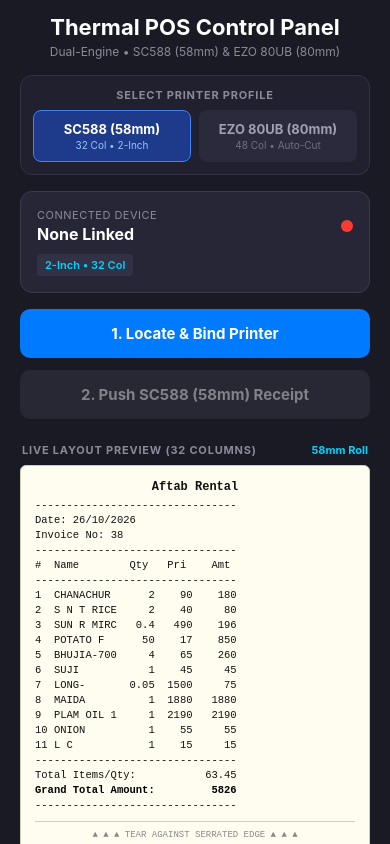
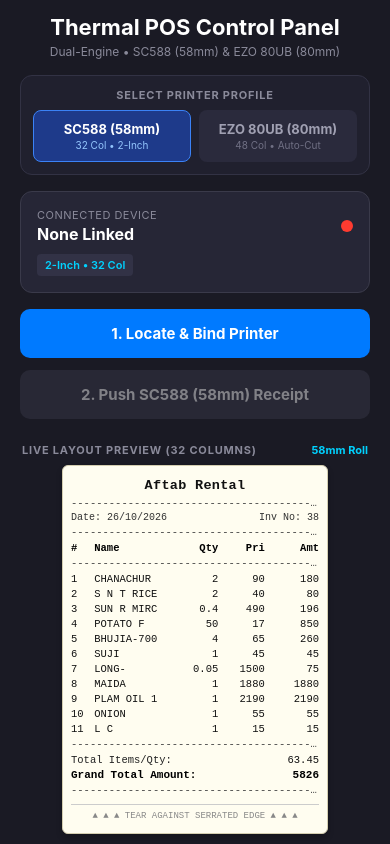
Before and after one commit to Engineer-BK/billing-mobile-app, a React Native app: screen / in a window 390 px wide. Built offline with nearby package versions, Linux system fonts and the light colour scheme.

Commit message:
second printer 80mm 2

```diff
--- a/App.tsx
+++ b/App.tsx
@@ -103,7 +103,7 @@ export const PRINTER_PROFILES: Record<PrinterProfileId, PrinterProfile> = {
       BluetoothEscposPrinter.ALIGN.LEFT,
       BluetoothEscposPrinter.ALIGN.RIGHT,
     ],
-    feedLines: '\n\n\n\n', // Feed paper past physical serrated tear teeth
+    feedLines: '\n\n\n', // Optimal feed past physical serrated tear teeth
   },
   EZO80: {
     id: 'EZO80',
@@ -129,9 +129,25 @@ export const PRINTER_PROFILES: Record<PrinterProfileId, PrinterProfile> = {
       BluetoothEscposPrinter.ALIGN.LEFT,
       BluetoothEscposPrinter.ALIGN.RIGHT,
     ],
-    feedLines: '\n\n', // Minimal feed before motorized blade cut
+    feedLines: '\n\n\n', // Optimal feed past motorized guillotine blade
   },
 };
+
+// Edge-to-edge clipped dashed receipt separator
+function DashedDivider(): React.JSX.Element {
+  return (
+    <View style={styles.dividerBox}>
+      <Text
+        allowFontScaling={false}
+        style={styles.dividerTxt}
+        numberOfLines={1}
+        ellipsizeMode="clip"
+      >
+        {'-'.repeat(80)}
+      </Text>
+    </View>
+  );
+}
 
 export default function App(): React.JSX.Element {
   const [selectedProfile, setSelectedProfile] = useState<PrinterProfileId>('SC588');
@@ -404,31 +420,6 @@ export default function App(): React.JSX.Element {
 
   const isEzo = selectedProfile === 'EZO80';
 
-  const previewHeaderText =
-    selectedProfile === 'SC588'
-      ? '#  Name        Qty   Pri    Amt'
-      : `${'#'.padEnd(4)}${'Item Description'.padEnd(20)}${'Qty'.padStart(6)}${'Price'.padStart(8)}${'Amount'.padStart(10)}`;
-
-  const formatItemRow = (it: (typeof SAMPLE_INVOICE.items)[0]) => {
-    if (selectedProfile === 'SC588') {
-      return `${it.sNo.padEnd(3)}${it.name.substring(0, 11).padEnd(11)}${it.qty.padStart(5)}${it.price.padStart(6)}${it.amt.padStart(7)}`;
-    }
-    return `${it.sNo.padEnd(4)}${it.name.substring(0, 20).padEnd(20)}${it.qty.padStart(6)}${it.price.padStart(8)}${it.amt.padStart(10)}`;
-  };
-
-  const previewTotalQtyText =
-    selectedProfile === 'SC588'
-      ? `${'Total Items/Qty:'.padEnd(20)}${SAMPLE_INVOICE.totalQty.padStart(12)}`
-      : `${'Total Items/Qty:'.padEnd(30)}${SAMPLE_INVOICE.totalQty.padStart(18)}`;
-
-  const previewGrandTotalText =
-    selectedProfile === 'SC588'
-      ? `${'Grand Total Amount:'.padEnd(20)}${SAMPLE_INVOICE.grandTotal.padStart(12)}`
-      : `${'Grand Total Amount:'.padEnd(30)}${SAMPLE_INVOICE.grandTotal.padStart(18)}`;
-
-  const monoStyle = [styles.paperMono, isEzo && styles.paperMonoEzo];
-  const monoBoldStyle = [styles.paperMonoBold, isEzo && styles.paperMonoBoldEzo];
-
   return (
     <SafeAreaView style={styles.safeArea}>
       <StatusBar barStyle="light-content" backgroundColor="#1A1A24" />
@@ -594,62 +585,164 @@ export default function App(): React.JSX.Element {
               <Text style={styles.paperWidthTag}>{activeConfig.paperWidth}</Text>
             </View>
 
-            <ScrollView
-              horizontal
-              showsHorizontalScrollIndicator={false}
-              contentContainerStyle={styles.receiptScrollContainer}
+            <View
+              style={[
+                styles.receiptPaper,
+                selectedProfile === 'SC588'
+                  ? styles.receiptPaper58
+                  : styles.receiptPaper80,
+              ]}
             >
-              <View style={[styles.receiptPaper, isEzo && styles.receiptPaperEzo]}>
+              {/* Header: Shop Name */}
+              <Text allowFontScaling={false} style={styles.paperCenterBold}>
+                {SAMPLE_INVOICE.shopName}
+              </Text>
+
+              <DashedDivider />
+
+              {/* Metadata Row */}
+              <View style={styles.metaRow}>
+                <Text allowFontScaling={false} style={styles.metaTxt}>
+                  Date: {SAMPLE_INVOICE.date}
+                </Text>
+                <Text allowFontScaling={false} style={styles.metaTxt}>
+                  Inv No: {SAMPLE_INVOICE.invoiceNo}
+                </Text>
+              </View>
+
+              <DashedDivider />
+
+              {/* Dynamic Table Header */}
+              <View style={styles.tableRow}>
                 <Text
                   allowFontScaling={false}
-                  style={[styles.paperCenterBold, isEzo && styles.paperCenterBoldEzo]}
+                  style={[
+                    styles.colHeader,
+                    { flex: activeConfig.gridMetrics[0] },
+                  ]}
                 >
-                  {SAMPLE_INVOICE.shopName}
+                  #
                 </Text>
-                <Text allowFontScaling={false} style={monoStyle}>
-                  {'-'.repeat(activeConfig.lineWidth)}
+                <Text
+                  allowFontScaling={false}
+                  style={[
+                    styles.colHeader,
+                    { flex: activeConfig.gridMetrics[1] },
+                  ]}
+                >
+                  {selectedProfile === 'SC588' ? 'Name' : 'Item Description'}
                 </Text>
-                <Text allowFontScaling={false} style={monoStyle}>
-                  Date: {SAMPLE_INVOICE.date}
+                <Text
+                  allowFontScaling={false}
+                  style={[
+                    styles.colHeader,
+                    styles.txtRight,
+                    { flex: activeConfig.gridMetrics[2] },
+                  ]}
+                >
+                  Qty
                 </Text>
-                <Text allowFontScaling={false} style={monoStyle}>
-                  Invoice No: {SAMPLE_INVOICE.invoiceNo}
+                <Text
+                  allowFontScaling={false}
+                  style={[
+                    styles.colHeader,
+                    styles.txtRight,
+                    { flex: activeConfig.gridMetrics[3] },
+                  ]}
+                >
+                  {selectedProfile === 'SC588' ? 'Pri' : 'Price'}
                 </Text>
-                <Text allowFontScaling={false} style={monoStyle}>
-                  {'-'.repeat(activeConfig.lineWidth)}
+                <Text
+                  allowFontScaling={false}
+                  style={[
+                    styles.colHeader,
+                    styles.txtRight,
+                    { flex: activeConfig.gridMetrics[4] },
+                  ]}
+                >
+                  {selectedProfile === 'SC588' ? 'Amt' : 'Amount'}
                 </Text>
+              </View>
 
-                {/* Dynamic Table Header */}
-                <Text allowFontScaling={false} style={monoStyle}>
-                  {previewHeaderText}
-                </Text>
-
-                <Text allowFontScaling={false} style={monoStyle}>
-                  {'-'.repeat(activeConfig.lineWidth)}
-                </Text>
+              <DashedDivider />
 
               {/* Dynamic Items Rows */}
               {SAMPLE_INVOICE.items.map((it) => (
-                  <Text key={it.sNo} allowFontScaling={false} style={monoStyle}>
-                    {formatItemRow(it)}
+                <View key={it.sNo} style={styles.tableRow}>
+                  <Text
+                    allowFontScaling={false}
+                    style={[
+                      styles.colCell,
+                      { flex: activeConfig.gridMetrics[0] },
+                    ]}
+                  >
+                    {it.sNo}
                   </Text>
+                  <Text
+                    allowFontScaling={false}
+                    numberOfLines={1}
+                    style={[
+                      styles.colCell,
+                      { flex: activeConfig.gridMetrics[1] },
+                    ]}
+                  >
+                    {it.name.substring(0, activeConfig.nameCharLimit)}
+                  </Text>
+                  <Text
+                    allowFontScaling={false}
+                    style={[
+                      styles.colCell,
+                      styles.txtRight,
+                      { flex: activeConfig.gridMetrics[2] },
+                    ]}
+                  >
+                    {it.qty}
+                  </Text>
+                  <Text
+                    allowFontScaling={false}
+                    style={[
+                      styles.colCell,
+                      styles.txtRight,
+                      { flex: activeConfig.gridMetrics[3] },
+                    ]}
+                  >
+                    {it.price}
+                  </Text>
+                  <Text
+                    allowFontScaling={false}
+                    style={[
+                      styles.colCell,
+                      styles.txtRight,
+                      { flex: activeConfig.gridMetrics[4] },
+                    ]}
+                  >
+                    {it.amt}
+                  </Text>
+                </View>
               ))}
 
-                <Text allowFontScaling={false} style={monoStyle}>
-                  {'-'.repeat(activeConfig.lineWidth)}
-                </Text>
+              <DashedDivider />
 
               {/* Dynamic Summary Block */}
-                <Text allowFontScaling={false} style={monoStyle}>
-                  {previewTotalQtyText}
+              <View style={styles.summaryRow}>
+                <Text allowFontScaling={false} style={styles.summaryLabel}>
+                  Total Items/Qty:
                 </Text>
-                <Text allowFontScaling={false} style={monoBoldStyle}>
-                  {previewGrandTotalText}
+                <Text allowFontScaling={false} style={styles.summaryValue}>
+                  {SAMPLE_INVOICE.totalQty}
                 </Text>
+              </View>
 
-                <Text allowFontScaling={false} style={monoStyle}>
-                  {'-'.repeat(activeConfig.lineWidth)}
+              <View style={styles.summaryRow}>
+                <Text allowFontScaling={false} style={styles.grandTotalLabel}>
+                  Grand Total Amount:
                 </Text>
+                <Text allowFontScaling={false} style={styles.grandTotalValue}>
+                  {SAMPLE_INVOICE.grandTotal}
+                </Text>
+              </View>
+
+              <DashedDivider />
 
               {/* Cutter Indicator on Paper */}
               {activeConfig.hasAutoCutter ? (
@@ -666,7 +759,6 @@ export default function App(): React.JSX.Element {
                 </View>
               )}
             </View>
-            </ScrollView>
           </View>
         </View>
       </ScrollView>
@@ -913,12 +1005,8 @@ const styles = StyleSheet.create({
     fontSize: 11,
     fontWeight: 'bold',
   },
-  receiptScrollContainer: {
-    minWidth: '100%',
-  },
   receiptPaper: {
     backgroundColor: '#FFFDF0',
-    padding: 14,
     borderRadius: 6,
     borderWidth: 1,
     borderColor: '#D4CEB0',
@@ -927,50 +1015,99 @@ const styles = StyleSheet.create({
     shadowOffset: { width: 0, height: 4 },
     shadowRadius: 6,
     elevation: 4,
+    paddingVertical: 12,
+  },
+  receiptPaper58: {
+    width: '76%',
+    alignSelf: 'center',
+    paddingHorizontal: 8,
+  },
+  receiptPaper80: {
     width: '100%',
-  },
-  receiptPaperEzo: {
-    paddingHorizontal: 8,
-    paddingVertical: 12,
+    paddingHorizontal: 12,
   },
   paperCenterBold: {
     fontFamily: Platform.OS === 'ios' ? 'Courier' : 'monospace',
     fontWeight: 'bold',
-    fontSize: 12,
+    fontSize: 13.5,
     color: '#111',
     textAlign: 'center',
-    marginBottom: 4,
+    marginBottom: 2,
+    letterSpacing: 0.3,
   },
-  paperCenterBoldEzo: {
+  metaRow: {
+    flexDirection: 'row',
+    justifyContent: 'space-between',
+    paddingVertical: 1,
+  },
+  metaTxt: {
+    fontFamily: Platform.OS === 'ios' ? 'Courier' : 'monospace',
     fontSize: 10,
-    marginBottom: 3,
+    color: '#333',
   },
-  paperMono: {
+  dividerBox: {
+    height: 12,
+    justifyContent: 'center',
+    overflow: 'hidden',
+    marginVertical: 2,
+  },
+  dividerTxt: {
     fontFamily: Platform.OS === 'ios' ? 'Courier' : 'monospace',
     fontSize: 10.5,
-    color: '#111',
-    lineHeight: 15,
+    color: '#444',
   },
-  paperMonoEzo: {
-    fontSize: 7.2,
-    lineHeight: 10.5,
-    letterSpacing: -0.2,
+  tableRow: {
+    flexDirection: 'row',
+    alignItems: 'center',
+    paddingVertical: 1.5,
   },
-  paperMonoBold: {
+  colHeader: {
     fontFamily: Platform.OS === 'ios' ? 'Courier' : 'monospace',
     fontWeight: 'bold',
     fontSize: 10.5,
     color: '#000',
-    lineHeight: 15,
   },
-  paperMonoBoldEzo: {
-    fontSize: 7.2,
-    lineHeight: 10.5,
-    letterSpacing: -0.2,
+  colCell: {
+    fontFamily: Platform.OS === 'ios' ? 'Courier' : 'monospace',
+    fontSize: 10.5,
+    color: '#111',
+  },
+  txtRight: {
+    textAlign: 'right',
+  },
+  summaryRow: {
+    flexDirection: 'row',
+    justifyContent: 'space-between',
+    alignItems: 'center',
+    paddingVertical: 1.5,
+  },
+  summaryLabel: {
+    fontFamily: Platform.OS === 'ios' ? 'Courier' : 'monospace',
+    fontSize: 10.5,
+    color: '#222',
+  },
+  summaryValue: {
+    fontFamily: Platform.OS === 'ios' ? 'Courier' : 'monospace',
+    fontSize: 10.5,
+    color: '#111',
+    textAlign: 'right',
+  },
+  grandTotalLabel: {
+    fontFamily: Platform.OS === 'ios' ? 'Courier' : 'monospace',
+    fontWeight: 'bold',
+    fontSize: 11,
+    color: '#000',
+  },
+  grandTotalValue: {
+    fontFamily: Platform.OS === 'ios' ? 'Courier' : 'monospace',
+    fontWeight: 'bold',
+    fontSize: 11,
+    color: '#000',
+    textAlign: 'right',
   },
   cutLineBox: {
-    marginTop: 8,
-    paddingTop: 8,
+    marginTop: 6,
+    paddingTop: 6,
     borderTopWidth: 1,
     borderTopColor: '#CCC',
     alignItems: 'center',
@@ -982,8 +1119,8 @@ const styles = StyleSheet.create({
     fontWeight: '600',
   },
   tearLineBox: {
-    marginTop: 8,
-    paddingTop: 8,
+    marginTop: 6,
+    paddingTop: 6,
     borderTopWidth: 1,
     borderTopColor: '#CCC',
     alignItems: 'center',
```
Lines whose indentation alone changed are shown as unchanged.
